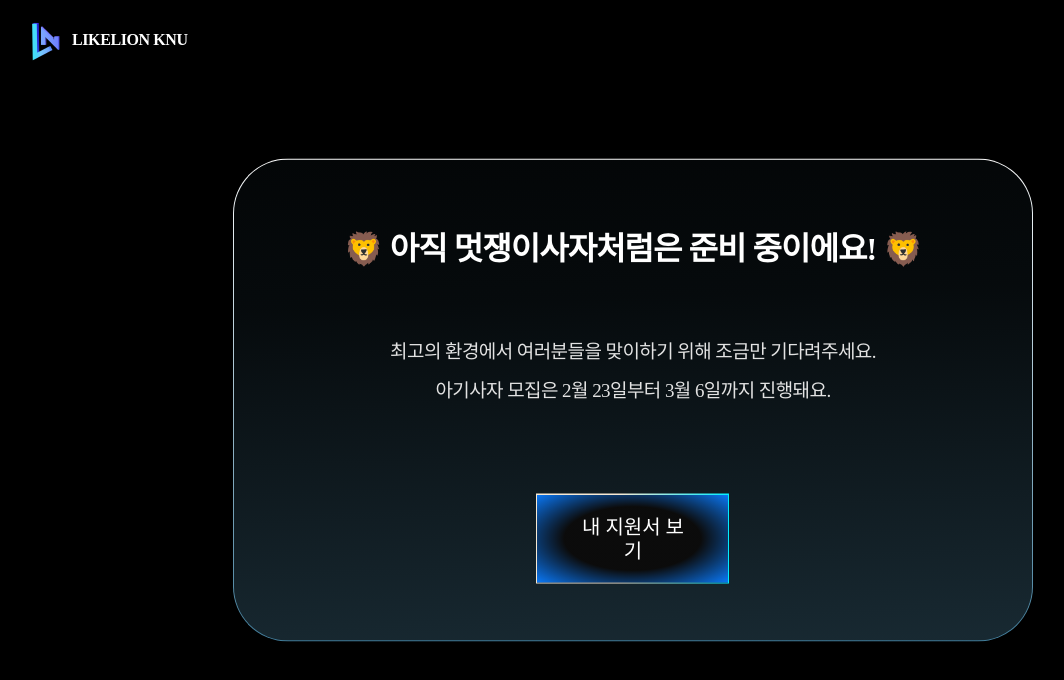
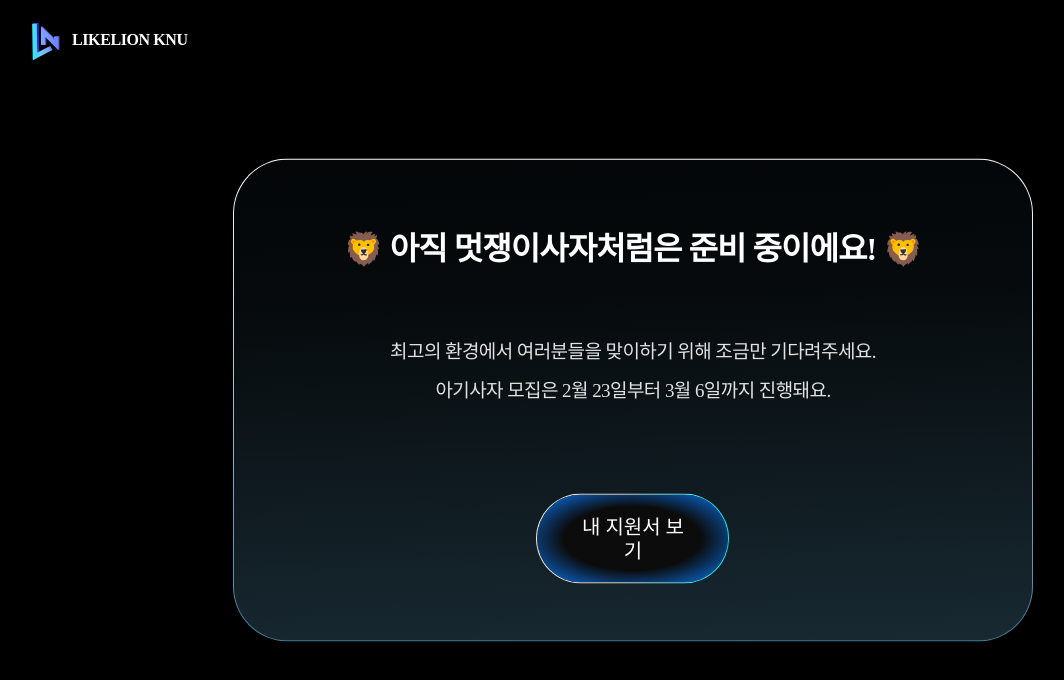
Before and after one commit to likelionknu/apply-page-client, a React (Vite) app: page / in a window 1280 px wide. Shown: the top 680 px of the page, without its empty margins (7-1071 px from the left). Built offline with nearby package versions, Linux system fonts and the light colour scheme; a web font is replaced by a local one.

Commit message:
망할 radius 변경

```diff
--- a/src/shared/components/Button.tsx
+++ b/src/shared/components/Button.tsx
@@ -12,9 +12,10 @@ function Button({
   return (
     <button
       type="button"
-      className={`button-style w-[193px] rounded-[${radius}] px-9 py-5 text-[20px] leading-6 font-medium`}
+      className={`button-style w-[193px] px-9 py-5 text-[20px] leading-6 font-medium`}
       style={{
         borderWidth: borderWidth,
+        borderRadius: radius,
       }}
     >
       {children}
```
